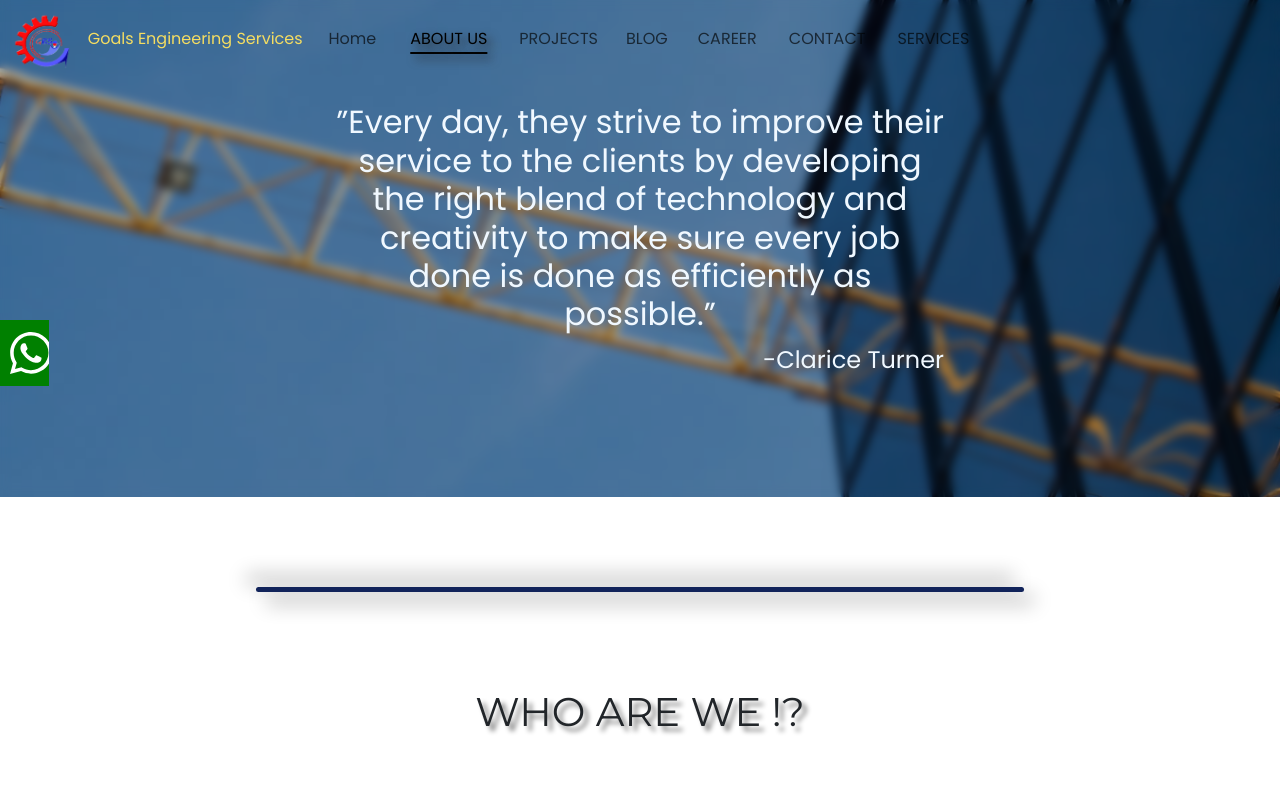
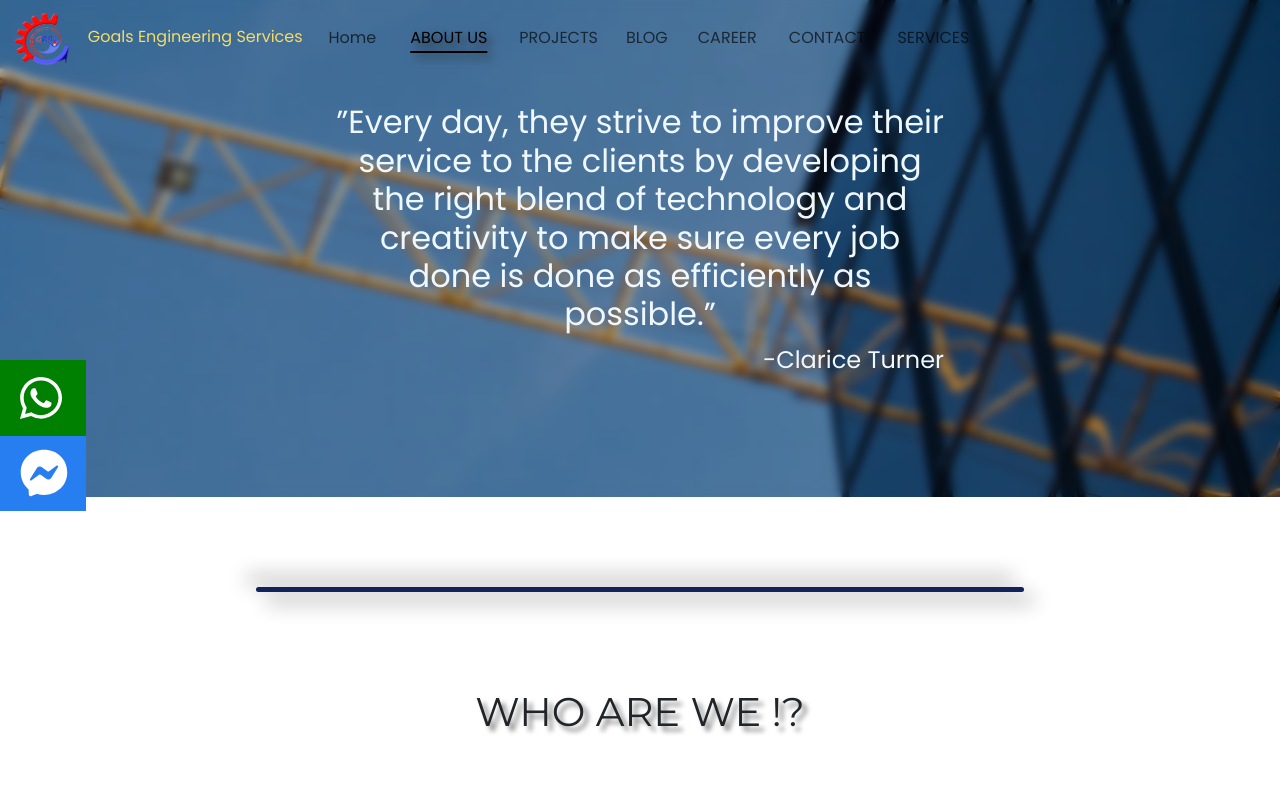
Before and after one commit to atulj10/E-Service, a React (Create React App) app: page /about in a window 1280 px wide. Shown: the top 800 px of the page. Built offline with nearby package versions, Linux system fonts and the light colour scheme; a web font is replaced by a local one.

Commit message:
semi final upload

```diff
--- a/src/Components/Homepage/Home.js
+++ b/src/Components/Homepage/Home.js
@@ -12,6 +12,7 @@ import project1 from '../../Assets/project1.png'
 import project2 from '../../Assets/project2.png'
 import project3 from '../../Assets/project3.png'
 import project4 from '../../Assets/project4.png'
+import { Link } from 'react-router-dom'
 
 
 const Home = () => {
@@ -63,7 +64,7 @@ const Home = () => {
               <p class="text-body">Goals Engineering Services is a well-known non-destructive research (NDR) organization with a long tradition and vast experience in delivering high-quality services leveraging cutting-edge technologies. We are committed to providing Non-Destructive Testing (NDT) services to our customers in a cost-effective, dependable, durable, efficient, and intelligent manner while adhering to statutory and regulatory requirements.
                 Goals engineering services</p>
             </div>
-            <button class="card-button">More info &nbsp; <FontAwesomeIcon icon={faArrowRight} /></button>
+            <Link to='/about'><button class="card-button" >More info &nbsp; <FontAwesomeIcon icon={faArrowRight} /></button></Link>
           </div>
         </div>
         <div className='line'>
@@ -111,7 +112,7 @@ const Home = () => {
               <span className="visually-hidden">Next</span>
             </button>
           </div>
-          <button className='btn btn-outline-success text-center m-5'>Read More  &nbsp;<FontAwesomeIcon icon={faArrowRight} /></button>
+          <Link to='/projects'><button className='btn btn-outline-success text-center m-5'>Read More  &nbsp;<FontAwesomeIcon icon={faArrowRight} /></button></Link>
         </div>
         <div className='line mb-5'>
         </div>
@@ -141,14 +142,14 @@ const Home = () => {
           </div>
           <div className='services-content container text-center'>
             <p className='services-p m-4'>Goals Engineering Services  Specializes In Commercial Construction And NDT Services , But Over The Years We Have Undertaken A Number Of Projects In Industrial And Residential Property Construction. We Are A Flexible Team With Expertise In All Aspects Of Construction Work.</p>
-            <button className='btn btn-success'>More Services &nbsp;<FontAwesomeIcon icon={faArrowRight} /></button>
+            <Link to="/services"><button className='btn btn-success'>More Services &nbsp;<FontAwesomeIcon icon={faArrowRight} /></button></Link>
           </div>
         </div>
         <div className='line mb-5'></div>
         <div className='career mt-5 pt-5 text-center'>
           <h1 className='career-title'>CAREER</h1>
           <p className='career-content'>Goals Engineering Services are always looking for skilled  professionals to join our team. If you think you’d make a good fit, have a look at our open positions, or leave an unsolicited application.</p>
-          <button className='btn btn-success m-4'>See Positions &nbsp; <FontAwesomeIcon icon={faArrowRight} /></button>
+          <Link to='/career'><button className='btn btn-success m-4'>See Positions &nbsp; <FontAwesomeIcon icon={faArrowRight} /></button></Link>
         </div>
       </div>
     </Layout>
--- a/src/Components/Layout.css
+++ b/src/Components/Layout.css
@@ -1,16 +1,30 @@
 .whatsapp {
     display: flex;
     align-items: center;
-    position: fixed;
-    top: 40%;
-    z-index: 10;
     border: none;
-    width: 3.8%;
+    width: 35%;
     background-color: green;
-    padding:0.4% 0.8%;
+    padding: 4% 8%;
     overflow-x: hidden;
     transition: all 0.3s ease-in-out;
-    &:hover{
-        width: 12%;
+
+    &:hover {
+        width: 100%;
     }
 }
+
+.messenger {
+    display: flex;
+    align-items: center;
+    border: none;
+    width: 35%;
+    background-color: rgb(39, 126, 240);
+    padding: 4% 8%;
+    overflow-x: hidden;
+    transition: all 0.3s ease-in-out;
+    object-fit: contain;
+
+    &:hover {
+        width: 100%;
+    }
+}
--- a/src/Components/Layout.js
+++ b/src/Components/Layout.js
@@ -1,4 +1,4 @@
-import React, { useState } from 'react'
+import React, { useEffect, useState } from 'react'
 import Navbar from './Navbar/Navbar'
 import Footer from './Footer/Footer'
 import Modal from 'react-modal';
@@ -6,7 +6,8 @@ import ReactModal from 'react-modal';
 import { FontAwesomeIcon } from '@fortawesome/react-fontawesome';
 import { faXmark } from '@fortawesome/free-solid-svg-icons';
 import './Layout.css'
-import { faWhatsapp } from '@fortawesome/free-brands-svg-icons';
+import { faFacebookMessenger, faWhatsapp } from '@fortawesome/free-brands-svg-icons';
+import Spinner from './spinner/spinner';
 
 const Layout = ({ children }) => {
 
@@ -31,10 +32,11 @@ const Layout = ({ children }) => {
 
     return (
         <div className='d-flex flex-column flex-1 '>
+        {/* <Spinner/> */}
             <Navbar />
-            <div>
-                <a href={`https://wa.me/${process.env.REACT_APP_NUMBER}`}><button onClick={()=>{console.log(process.env.REACT_APP_NUMBER)}} className='whatsapp'><FontAwesomeIcon icon={faWhatsapp} className='fa-3x text-white' /><span><h5 className='mx-3 text-white'>WHATSAPP US!</h5></span></button></a>
-
+            <div className='position-fixed z-3 d-flex flex-column' style={{top:"45%"}}>
+                <a href={`https://wa.me/${process.env.REACT_APP_NUMBER}`} style={{textDecoration:"none"}}><button onClick={() => { console.log(process.env.REACT_APP_NUMBER) }} className='whatsapp'><FontAwesomeIcon icon={faWhatsapp} className='fa-3x text-white' /><span><h5 className='mx-4 text-white'>WHATSAPP US!</h5></span></button></a>
+                <button className='messenger'><FontAwesomeIcon icon={faFacebookMessenger} className='fa-3x text-white'/><h5 className='mx-4 text-white'>CHAT&nbsp;&nbsp;WITH  US!</h5></button>
             </div>
             <main style={{ minHeight: "89.3vh" }}>
                 {children}
--- a/src/Components/Navbar/navbar.css
+++ b/src/Components/Navbar/navbar.css
@@ -1,5 +1,5 @@
 .navbar{
-    padding: 1.5% 0;
+    padding: 2% 0;
     display:flex;
     justify-content: center;
     z-index: 100;
@@ -19,9 +19,10 @@
 
 .nav-link {
     transition: all 0.5s,color 0.3s;
+    padding: 0;
 
     &:hover {
-        padding: 1%;
+        translate: 0 -10px;
         color: white;
         .nav-name {
             opacity: 0;
--- a/src/Components/Project/Project.css
+++ b/src/Components/Project/Project.css
@@ -42,21 +42,23 @@
 }
 
 .company-flex{
+    text-align: center;
     cursor: pointer;
+    margin:0 10px;
     background: transparent;
     border:2px solid rgb(119, 119, 119);
     color: #112351;
     padding: 2%;
-    width: 50px;
+    width: 100px;
     height: 500px;
     display: flex;
     flex-direction: column;
     justify-content: center;
     align-items: center;
     overflow: hidden;
-    filter: grayscale(100%);
+    filter: grayscale(100%) ;
     border-radius: 10px;
-    transition: all 0.5s ease-in-out;
+    transition: all 0.3s ease;
     &:hover{
         flex: 2;
         filter: brightness(100%);
--- a/src/Components/Project/Projects.js
+++ b/src/Components/Project/Projects.js
@@ -43,7 +43,7 @@ const Projects = () => {
             <p className='text-center mx-4'>This is dummy text that is to be used inorder to describe about the project </p>
           </div>
           <div className='company-flex company-down'>
-            <img style={{filter: "drop-shadow(10px 10px 4px rgb(59, 59, 59))"}} src={company4} alt='client-image' />
+            <img style={{filter: "drop-shadow(10px 10px 4px rgb(59, 59, 59))",aspectRatio:"5/4",objectFit:"contain"}} src={company4} alt='client-image' />
             <h1 className="m-5" style={{textShadow:"10px 10px 10px black"}}>Company name</h1>
             <p className='text-center mx-4'>This is dummy text that is to be used inorder to describe about the project </p>
           </div>
--- a/src/Components/spinner/spinner.css
+++ b/src/Components/spinner/spinner.css
@@ -5,18 +5,20 @@
 
 .inner {
     position: absolute;
-    top: 50%;
-    left: 50%;
+    top: 47%;
+    left: 48.5%;
     width: 100px;
-    z-index: 2;
+    z-index: 200;
+    backdrop-filter: blur(0.5px);
     background: transparent;
 }
 
 .outer {
     position: absolute;
-    top: 50%;
-    left: 50%;
+    top: 45%;
+    left: 49%;
     width: 100px;
+    opacity: 0.75;
     z-index: 1;
     background: transparent;
     animation: spinner 2.5s infinite linear;
@@ -26,25 +28,24 @@
     position: absolute;
     top: 100px;
     left: 50%;
-    animation: loading 2.5s infinite;
+    /* animation: loading 2.5s infinite; */
 
-    &::after {
+    /* &::after {
         content: "";
-    }
+    } */
 }
 
 @keyframes spinner {
     0% {
-        transform: rotate(0deg);
+        transform:rotate(0deg);
     }
 
-    50% {
-        top: 50.5%;
-        left: 50.5%;
+    50%{
+        translate: -5px 5px;
     }
 
     100% {
-        transform: rotate(360deg);
+        transform:rotate(360deg);
     }
 }
 
--- a/src/Components/spinner/spinner.js
+++ b/src/Components/spinner/spinner.js
@@ -6,9 +6,9 @@ import image2 from '../../Assets/outer.png'
 const Spinner = () => {
     return (
         <div className='parent'>
-            <h1 className='loading'>Loading</h1>
             <img src={image1} className='inner' />
             <img src={image2} className='outer' />
+            <h1 className='loading'>Loading</h1>
         </div>
     )
 }
```
Also changed, not shown: 1 other file (tests, documents, lock files or other folders).
